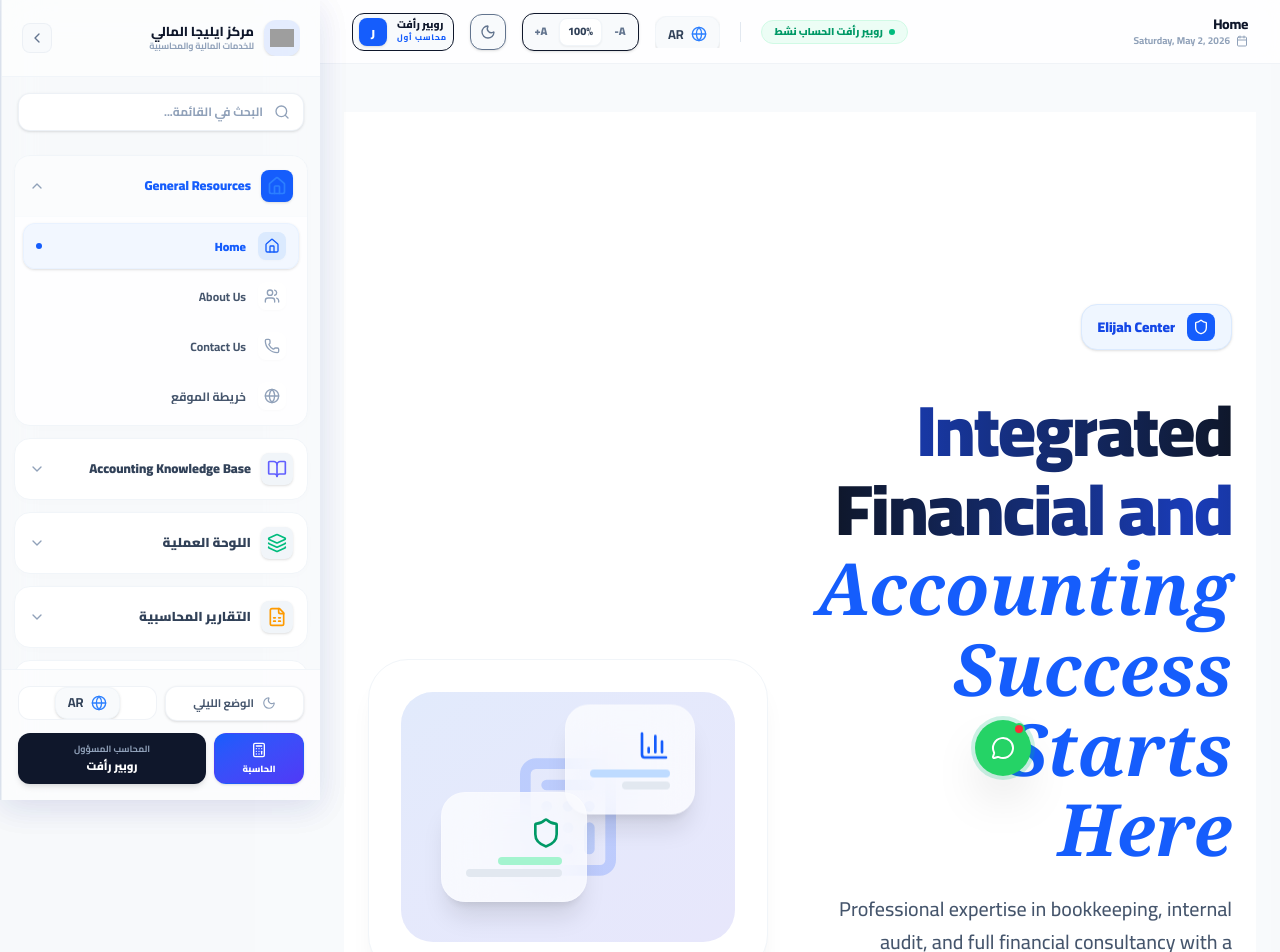
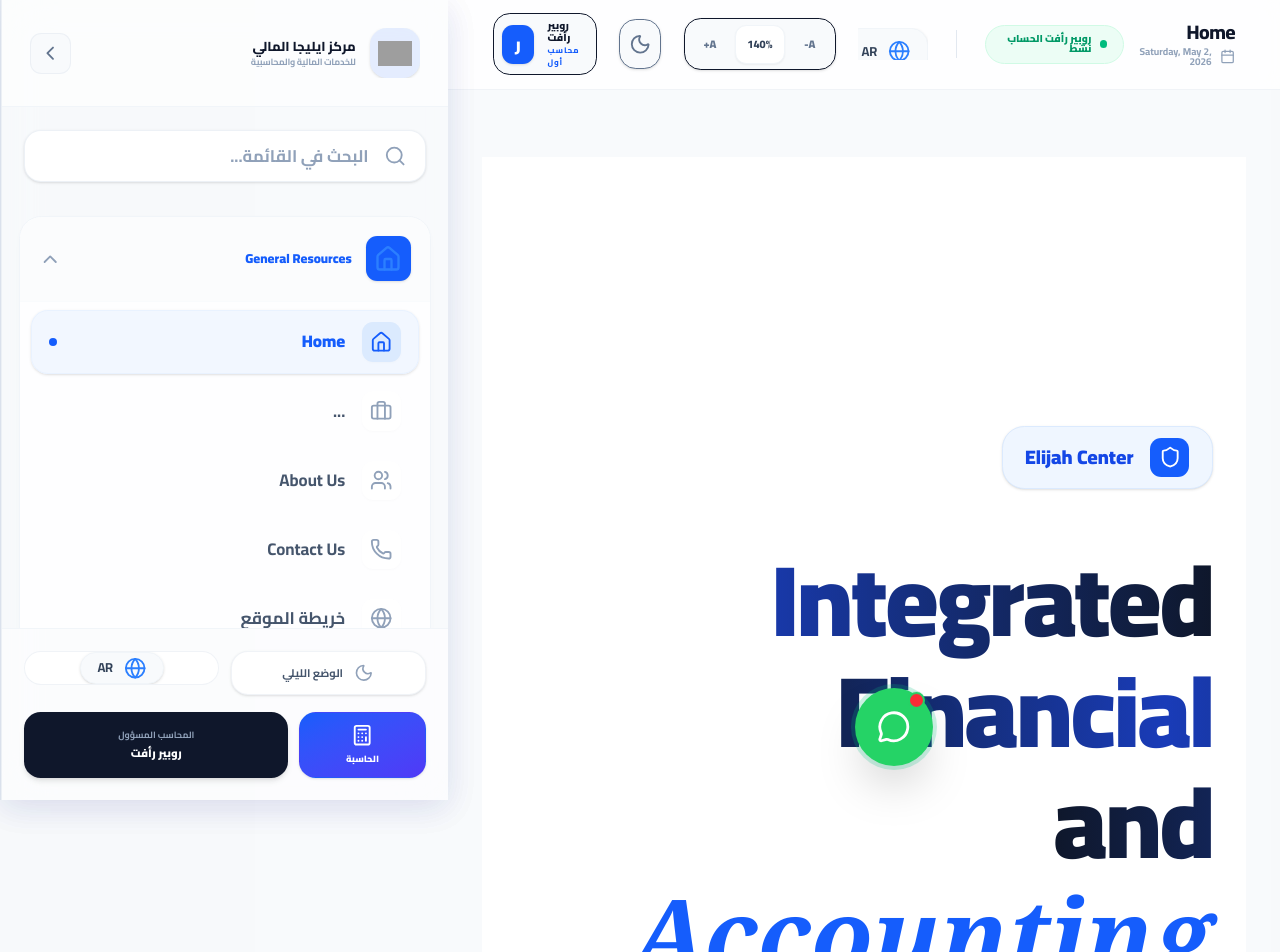
Before and after one commit to robertraafat86/Elijah-Finance, a React (Vite) app: page / in a window 1280 px wide. Shown: the top 952 px of the page. Built offline with nearby package versions, Linux system fonts and the light colour scheme; grey boxes are pictures that could not be loaded.

Commit message:
refactor: update default font scale and sidebar structure
Increase default font scale to 140% for better accessibility and reorganize sidebar navigation groups to include new service sections.

```diff
--- a/src/App.tsx
+++ b/src/App.tsx
@@ -58,10 +58,10 @@ export default function App() {
   // Usability & Accessibility Font Size Scale state
   const [fontSizeScale, setFontSizeScale] = useState(() => {
     if (typeof window !== 'undefined') {
-      const saved = localStorage.getItem('font-size-scale');
-      return saved ? parseInt(saved, 10) : 100;
+      const saved = localStorage.getItem('font-size-scale-v3');
+      return saved ? parseInt(saved, 10) : 140;
     }
-    return 100;
+    return 140;
   });
 
   // Desktop Expand/Collapse Right Sidebar State
@@ -89,7 +89,7 @@ export default function App() {
   useEffect(() => {
     if (typeof window !== 'undefined') {
       document.documentElement.style.fontSize = `${fontSizeScale}%`;
-      localStorage.setItem('font-size-scale', String(fontSizeScale));
+      localStorage.setItem('font-size-scale-v3', String(fontSizeScale));
     }
   }, [fontSizeScale]);
 
--- a/src/components/Navbar.tsx
+++ b/src/components/Navbar.tsx
@@ -158,21 +158,21 @@ export default function Navbar({
             {/* Accessibility & Font zoom group */}
             <div className="flex items-center gap-1 bg-slate-50 dark:bg-slate-850 border border-slate-150 dark:border-slate-700/50 rounded-xl p-1 shadow-sm select-none">
               <button
-                onClick={() => setFontSizeScale(prev => Math.max(85, prev - 5))}
+                onClick={() => setFontSizeScale(prev => Math.max(115, prev - 5))}
                 className="w-7 h-7 flex items-center justify-center rounded-lg hover:bg-slate-200 dark:hover:bg-slate-750 text-slate-500 hover:text-slate-800 dark:text-neutral-400 dark:hover:text-neutral-100 transition-all font-black text-[11px] cursor-pointer"
                 title={isRtl ? "تصغير الخط (A-)" : "Decrease font size (A-)"}
               >
                 A-
               </button>
               <button
-                onClick={() => setFontSizeScale(100)}
+                onClick={() => setFontSizeScale(140)}
                 className="px-2 h-7 flex items-center justify-center rounded-lg hover:bg-slate-200 dark:hover:bg-slate-750 text-slate-700 dark:text-neutral-200 font-extrabold text-[11px] transition-all cursor-pointer bg-white dark:bg-slate-900 shadow-xs border border-slate-100 dark:border-slate-800/40"
                 title={isRtl ? "إعادة الحجم الافتراضي" : "Reset font size"}
               >
                 {fontSizeScale}%
               </button>
               <button
-                onClick={() => setFontSizeScale(prev => Math.min(135, prev + 5))}
+                onClick={() => setFontSizeScale(prev => Math.min(175, prev + 5))}
                 className="w-7 h-7 flex items-center justify-center rounded-lg hover:bg-slate-200 dark:hover:bg-slate-750 text-slate-500 hover:text-slate-800 dark:text-neutral-400 dark:hover:text-neutral-100 transition-all font-black text-[11px] cursor-pointer"
                 title={isRtl ? "تكبير الخط (A+)" : "Increase font size (A+)"}
               >
--- a/src/components/RightSidebar.tsx
+++ b/src/components/RightSidebar.tsx
@@ -92,6 +92,10 @@ export default function RightSidebar({
   const [searchQuery, setSearchQuery] = useState('');
   const [openGroups, setOpenGroups] = useState<Record<string, boolean>>({
     main: true,
+    portals: false,
+    sectors: false,
+    taxes_regulations: false,
+    standards_statements: false,
     knowledge: false,
     practical: false,
     reports: false,
@@ -281,6 +285,10 @@ export default function RightSidebar({
     if (searchQuery.trim() !== '') {
       setOpenGroups({
         main: true,
+        portals: true,
+        sectors: true,
+        taxes_regulations: true,
+        standards_statements: true,
         knowledge: true,
         practical: true,
         reports: true,
@@ -323,40 +331,82 @@ export default function RightSidebar({
   const sidebarNavStructure: SidebarGroup[] = useMemo(() => [
     {
       id: 'main',
-      titleNative: 'الرئيسية وعامة',
+      titleNative: 'الرئيسية والخدمات',
       titleKey: 'nav.general_group',
       icon: <Home className="w-5 h-5 text-blue-500" />,
       items: [
         { id: 'home', titleNative: 'الصفحة الرئيسية', titleKey: 'nav.home', path: '/', icon: <Home className="w-4 h-4" /> },
+        { id: 'services', titleNative: 'خدمات المنظومة', titleKey: 'nav.services', path: '/services', icon: <Briefcase className="w-4 h-4" /> },
         { id: 'about', titleNative: 'من نحن', titleKey: 'nav.about', path: '/about', icon: <Users className="w-4 h-4" /> },
         { id: 'contact', titleNative: 'تواصل معنا', titleKey: 'nav.contact', path: '/contact', icon: <Phone className="w-4 h-4" /> },
         { id: 'sitemap', titleNative: 'خريطة الموقع', path: '#sitemap', icon: <Globe className="w-4 h-4" /> },
       ]
     },
     {
+      id: 'portals',
+      titleNative: 'بوابات المنظومة والحلول',
+      icon: <Building className="w-5 h-5 text-sky-500" />,
+      items: [
+        { id: 'p_portal', titleNative: 'البوابة المحاسبية الذكية', path: '/accounting-portal', icon: <Building className="w-4 h-4 text-sky-500" /> },
+        { id: 'p_cycle', titleNative: 'الدورة المحاسبية المتكاملة', path: '/accounting-cycle', icon: <RefreshCcw className="w-4 h-4 text-indigo-500" /> },
+        { id: 'p_analysis', titleNative: 'التحليل المالي والتدقيق', path: '/financial-analysis', icon: <BarChart3 className="w-4 h-4 text-emerald-500" /> },
+        { id: 'p_fixed_assets', titleNative: 'إدارة الأصول الثابتة', path: '/fixed-assets-management', icon: <Briefcase className="w-4 h-4 text-amber-500" /> },
+      ]
+    },
+    {
+      id: 'sectors',
+      titleNative: 'محاسبة القطاعات والتكاليف',
+      icon: <Briefcase className="w-5 h-5 text-indigo-500" />,
+      items: [
+        { id: 'sec_costs', titleNative: 'محاسبة التكاليف', path: '/cost-accounting', icon: <Calculator className="w-4 h-4 text-red-500" /> },
+        { id: 'sec_construction', titleNative: 'محاسبة المقاولات والعقود', path: '/construction-accounting', icon: <Building className="w-4 h-4 text-amber-600" /> },
+        { id: 'sec_hospital', titleNative: 'محاسبة المستشفيات والمراكز', path: '/hospital-accounting', icon: <Activity className="w-4 h-4 text-rose-500" /> },
+        { id: 'sec_audit', titleNative: 'المراجعة والتدقيق الداخلي', path: '/internal-audit', icon: <ShieldCheck className="w-4 h-4 text-emerald-600" /> },
+      ]
+    },
+    {
+      id: 'taxes_regulations',
+      titleNative: 'الضرائب والجمارك والتشريعات',
+      icon: <Scale className="w-5 h-5 text-red-500" />,
+      items: [
+        { id: 'tax_income', titleNative: 'المحاسبة الضريبية', path: '/tax-accounting', icon: <Scale className="w-4 h-4 text-red-500" /> },
+        { id: 'tax_customs', titleNative: 'الضريبة والتعريفة الجمركية', path: '/customs-duties', icon: <FileText className="w-4 h-4 text-amber-500" /> },
+        { id: 'tax_regulations', titleNative: 'اللائحة والقرارات المالية', path: '/financial-regulations', icon: <ShieldCheck className="w-4 h-4 text-blue-500" /> },
+      ]
+    },
+    {
+      id: 'standards_statements',
+      titleNative: 'المعايير والقوائم المالية',
+      icon: <FileSpreadsheet className="w-5 h-5 text-amber-500" />,
+      items: [
+        { id: 'std_intl', titleNative: 'المعايير الدولية IFRS', path: '/accounting-standards', icon: <Globe className="w-4 h-4 text-blue-500" /> },
+        { id: 'std_egypt', titleNative: 'المعايير المصرية EAS', path: '/egyptian-standards', icon: <Scale className="w-4 h-4 text-amber-600" /> },
+        { id: 'std_statements', titleNative: 'التقارير والقوائم المالية', path: '/financial-statements', icon: <FileSpreadsheet className="w-4 h-4 text-emerald-500" /> },
+      ]
+    },
+    {
       id: 'knowledge',
       titleNative: 'بنك المعلومات المحاسبي',
       titleKey: 'nav.accounting_knowledge_base',
-      icon: <BookOpen className="w-5 h-5 text-indigo-500" />,
+      icon: <BookOpen className="w-5 h-5 text-violet-500" />,
       items: [
         { id: 'k_cust', titleNative: 'محاسبة العملاء', titleKey: 'accounting.customers', path: '/accounting/customers', icon: <Users className="w-4 h-4" /> },
         { id: 'k_supp', titleNative: 'محاسبة الموردين', titleKey: 'accounting.suppliers', path: '/accounting/suppliers', icon: <Briefcase className="w-4 h-4" /> },
-        { id: 'k_treas', titleNative: 'الخزينة', titleKey: 'accounting.treasury', path: '/accounting/treasury', icon: <Calculator className="w-4 h-4" /> },
+        { id: 'k_treas', titleNative: 'الخزينة والنقدية', titleKey: 'accounting.treasury', path: '/accounting/treasury', icon: <Calculator className="w-4 h-4" /> },
         { id: 'k_sett', titleNative: 'التسويات المحاسبية', titleKey: 'accounting.settlements', path: '/accounting/settlements', icon: <ArrowLeftRight className="w-4 h-4" /> },
-        { id: 'k_jard', titleNative: 'جرد المخزن', titleKey: 'accounting.inventory_jard', path: '/accounting/inventory_jard', icon: <CheckCircle className="w-4 h-4" /> },
-        { id: 'k_cogs', titleNative: 'تكلفة البضاعة المباعة', titleKey: 'accounting.cogs', path: '/accounting/cogs', icon: <TrendingUp className="w-4 h-4" /> },
-        { id: 'k_sales', titleNative: 'تكلفة المبيعات', titleKey: 'accounting.cost_of_sales', path: '/accounting/cost_of_sales', icon: <PieChart className="w-4 h-4" /> },
-        { id: 'k_purch', titleNative: 'تكلفة المشتريات', titleKey: 'accounting.cost_of_purchases', path: '/accounting/cost_of_purchases', icon: <FileText className="w-4 h-4" /> },
-        { id: 'k_depr', titleNative: 'طرق الإهلاك', titleKey: 'accounting.depreciation', path: '/depreciation-methods', icon: <Clock className="w-4 h-4" /> },
-        { id: 'k_val', titleNative: 'طرق تقييم المخزون', titleKey: 'accounting.inventory_valuation', path: '/accounting/inventory_valuation', icon: <BarChart3 className="w-4 h-4" /> },
-        { id: 'k_bad', titleNative: 'الديون المعدومة', titleKey: 'accounting.bad_debts', path: '/bad-debts', icon: <AlertTriangle className="w-4 h-4" /> },
-        { id: 'k_scrap', titleNative: 'الخردة والمخلفات', titleKey: 'accounting.scrap', path: '/scrap', icon: <RefreshCcw className="w-4 h-4" /> },
+        { id: 'k_jard', titleNative: 'جرد وتقييم المخزن', titleKey: 'accounting.inventory_jard', path: '/accounting/inventory_jard', icon: <CheckCircle className="w-4 h-4" /> },
+        { id: 'k_cogs', titleNative: 'تكلفة البضاعة المباعة COGS', titleKey: 'accounting.cogs', path: '/accounting/cogs', icon: <TrendingUp className="w-4 h-4" /> },
+        { id: 'k_sales', titleNative: 'تكلفة المبيعات المباشرة', titleKey: 'accounting.cost_of_sales', path: '/accounting/cost_of_sales', icon: <PieChart className="w-4 h-4" /> },
+        { id: 'k_purch', titleNative: 'تكلفة المشتريات والاعتمادات', titleKey: 'accounting.cost_of_purchases', path: '/accounting/cost_of_purchases', icon: <FileText className="w-4 h-4" /> },
+        { id: 'k_depr', titleNative: 'طرق الإهلاك وعمر الأصل', titleKey: 'accounting.depreciation', path: '/depreciation-methods', icon: <Clock className="w-4 h-4" /> },
+        { id: 'k_val', titleNative: 'طرق تقييم المخزون المالي', titleKey: 'accounting.inventory_valuation', path: '/accounting/inventory_valuation', icon: <BarChart3 className="w-4 h-4" /> },
+        { id: 'k_bad', titleNative: 'الديون المعدومة والمخصصات', titleKey: 'accounting.bad_debts', path: '/bad-debts', icon: <AlertTriangle className="w-4 h-4" /> },
+        { id: 'k_scrap', titleNative: 'الخردة والمخلفات والكهنة', titleKey: 'accounting.scrap', path: '/scrap', icon: <RefreshCcw className="w-4 h-4" /> },
         { id: 'k_recon', titleNative: 'مذكرة تسوية البنك', titleKey: 'accounting.bank_reconciliation', path: '/bank-reconciliation', icon: <Scale className="w-4 h-4" /> },
-        { id: 'k_bank', titleNative: 'محاسبة البنوك', titleKey: 'accounting.bank_accounting', path: '/accounting/bank_accounting', icon: <ShieldCheck className="w-4 h-4" /> },
-        { id: 'k_analysis', titleNative: 'التحليل المالي', titleKey: 'accounting.financial_analysis', path: '/financial-analysis', icon: <BarChart3 className="w-4 h-4" /> },
-        { id: 'k_standards', titleNative: 'المعايير الدولية', titleKey: 'accounting.international_standards', path: '/accounting-standards', icon: <Globe className="w-4 h-4" /> },
-        { id: 'k_invoices', titleNative: 'فواتير وتسويات', path: '/accounting/invoices_settlements', icon: <Layers className="w-4 h-4" /> },
-        { id: 'k_fixed_assets', titleNative: 'إدارة الأصول الثابتة', titleKey: 'nav.fixed_assets_management', path: '/fixed-assets-management', icon: <Building className="w-4 h-4" /> },
+        { id: 'k_bank', titleNative: 'محاسبة البنوك والاعتمادات', titleKey: 'accounting.bank_accounting', path: '/accounting/bank_accounting', icon: <ShieldCheck className="w-4 h-4" /> },
+        { id: 'k_invoices', titleNative: 'فواتير وتسويات متنوعة', path: '/accounting/invoices_settlements', icon: <Layers className="w-4 h-4" /> },
+        { id: 'k_inventory_mgmt', titleNative: 'إدارة المخازن والمخزون', path: '/inventory', icon: <Layers className="w-4 h-4" /> },
+        { id: 'k_misc', titleNative: 'متنوعات وبحوث محاسبية', path: '/accounting-misc', icon: <Layers className="w-4 h-4" /> },
       ]
     },
     {
@@ -369,7 +419,7 @@ export default function RightSidebar({
         { id: 'p_treas', titleNative: 'إدارة الخزينة', path: '/accounting/treasury?mode=dashboard', icon: <Calculator className="w-4 h-4" /> },
         { id: 'p_inv', titleNative: 'إدارة المخزون', path: '/accounting/inventory_jard?mode=dashboard', icon: <CheckCircle className="w-4 h-4" /> },
         { id: 'p_sett', titleNative: 'إدارة التسويات', path: '/accounting/settlements?mode=dashboard', icon: <ArrowLeftRight className="w-4 h-4" /> },
-        { id: 'p_fixed_assets', titleNative: 'إدارة الأصول الثابتة', path: '/fixed-assets-management', icon: <Building className="w-4 h-4" /> },
+        { id: 'p_fixed_assets_mgmt', titleNative: 'إدارة الأصول والاهلاكات', path: '/fixed-assets-management', icon: <Building className="w-4 h-4" /> },
       ]
     },
     {
@@ -1071,21 +1121,21 @@ export default function RightSidebar({
 
                       <div className="grid grid-cols-3 gap-2">
                         <button
-                          onClick={() => setFontSizeScale(prev => Math.max(85, prev - 5))}
+                          onClick={() => setFontSizeScale(prev => Math.max(115, prev - 5))}
                           className="p-3 bg-slate-50 border border-slate-150 hover:bg-slate-100 dark:bg-slate-900 dark:border-slate-800 dark:hover:bg-slate-800 rounded-xl font-black text-xs text-slate-700 dark:text-neutral-100 transition-all cursor-pointer text-center"
                           title="تصغير الخط"
                         >
                           A -
                         </button>
                         <button
-                          onClick={() => setFontSizeScale(100)}
+                          onClick={() => setFontSizeScale(140)}
                           className="p-3 bg-blue-50 border border-blue-200 hover:bg-blue-100 dark:bg-blue-950/40 dark:border-blue-900 dark:hover:bg-blue-900/60 rounded-xl font-extrabold text-xs text-blue-600 dark:text-blue-400 transition-all cursor-pointer text-center"
                           title="إعادة ضبط الحجم"
                         >
                           {fontSizeScale}%
                         </button>
                         <button
-                          onClick={() => setFontSizeScale(prev => Math.min(135, prev + 5))}
+                          onClick={() => setFontSizeScale(prev => Math.min(175, prev + 5))}
                           className="p-3 bg-slate-50 border border-slate-150 hover:bg-slate-100 dark:bg-slate-900 dark:border-slate-800 dark:hover:bg-slate-800 rounded-xl font-black text-xs text-slate-700 dark:text-neutral-100 transition-all cursor-pointer text-center"
                           title="تكبير الخط"
                         >
@@ -1096,14 +1146,14 @@ export default function RightSidebar({
                       {/* Visual gauge bar */}
                       <div className="space-y-1">
                         <div className="flex justify-between text-[9px] text-slate-400 font-bold px-1 select-none">
-                          <span>85%</span>
-                          <span>100% ({isRtl ? 'الافتراضي' : 'Default'})</span>
-                          <span>135%</span>
+                          <span>115%</span>
+                          <span>140% ({isRtl ? 'الافتراضي' : 'Default'})</span>
+                          <span>175%</span>
                         </div>
                         <div className="h-1.5 w-full bg-slate-100 dark:bg-slate-900 rounded-full overflow-hidden relative">
                           <div
                             className="h-full bg-gradient-to-r from-blue-500 to-indigo-600 transition-all duration-350"
-                            style={{ width: `${((fontSizeScale - 85) / 50) * 100}%` }}
+                            style={{ width: `${((fontSizeScale - 115) / 60) * 100}%` }}
                           />
                         </div>
                       </div>
```
